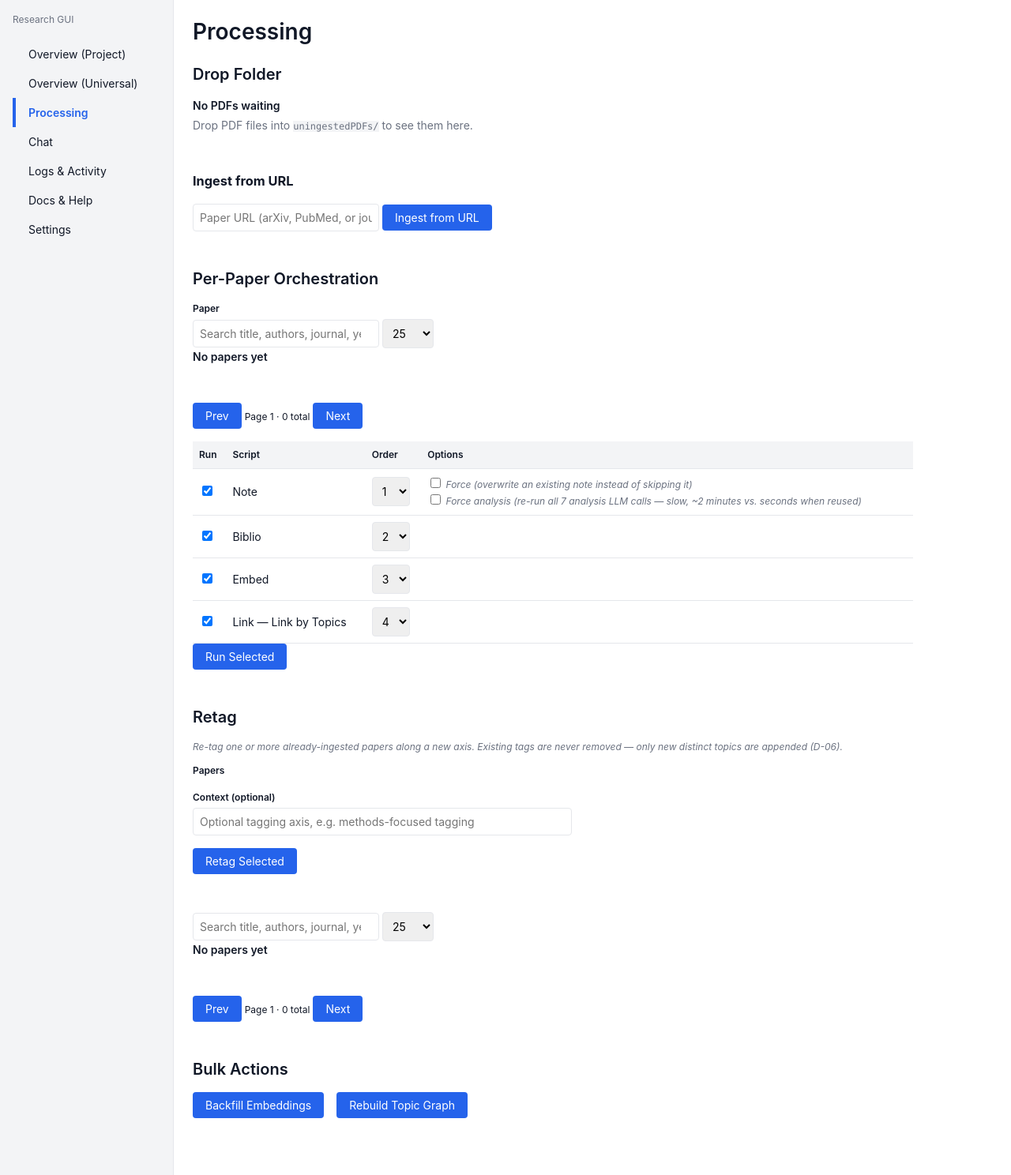
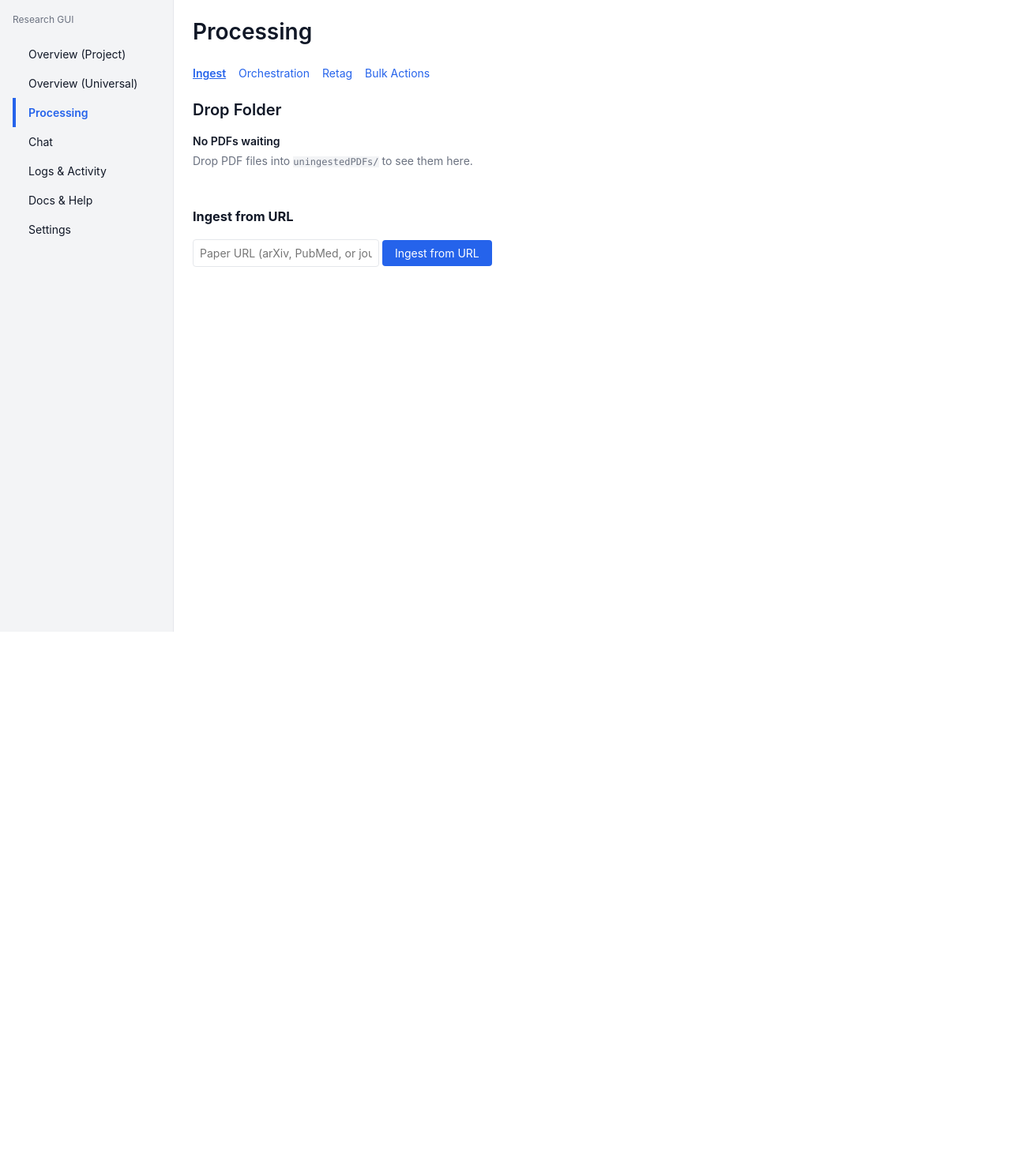
Before and after one commit to themanuelr/ragsearch-assistant, a FastAPI app: page /processing in a window 1280 px wide. Shown: the whole page at 79% size. After the commit the page ends 800 px from the top, so only its background shows below. Run offline with FastAPI, Linux system fonts and the light colour scheme.

Commit message:
feat(gui): split Processing page into tabs reusing doc-picker pattern (08.1 UAT)
Ingest / Orchestration / Retag / Bulk Actions are now four tabs using the
existing .doc-picker / .doc-picker-link markup+CSS. Panels stay in the DOM and
toggle via the hidden attribute, so htmx wiring (retag picker hx-trigger=load,
synchronous orchestration include) is unaffected.

Co-Authored-By: Claude Opus 4.8 <noreply@anthropic.com>

```diff
--- a/gui/templates/processing.html
+++ b/gui/templates/processing.html
@@ -3,7 +3,21 @@
 {% block content %}
   <h1>Processing</h1>
 
-  <section>
+  {# Tab bar — reuses the Docs & Help page's .doc-picker / .doc-picker-link
+     markup+CSS (no new tab component). Client-side only: every panel stays in
+     the DOM (so htmx wiring like the retag picker's hx-trigger="load" fires
+     regardless of which tab is visible); the script at the bottom toggles the
+     .active link and the panels' `hidden` attribute. #}
+  <nav class="doc-picker" id="processing-tabs">
+    <ul>
+      <li><a class="doc-picker-link active" href="#" data-tab="tab-ingest">Ingest</a></li>
+      <li><a class="doc-picker-link" href="#" data-tab="tab-orchestration">Orchestration</a></li>
+      <li><a class="doc-picker-link" href="#" data-tab="tab-retag">Retag</a></li>
+      <li><a class="doc-picker-link" href="#" data-tab="tab-bulk">Bulk Actions</a></li>
+    </ul>
+  </nav>
+
+  <section class="tab-panel" id="tab-ingest">
     <h2>Drop Folder</h2>
     {% if pending %}
     <button type="button" class="btn"
@@ -35,7 +49,7 @@
     </div>
   </section>
 
-  <section class="section-gap">
+  <section class="tab-panel" id="tab-orchestration" hidden>
     <h2>Per-Paper Orchestration</h2>
     <form hx-post="/processing/orchestrate" hx-target="#orchestrate-status" hx-swap="innerHTML">
       <div class="settings-field">
@@ -132,7 +146,7 @@
     <div id="orchestrate-status" class="section-gap"></div>
   </section>
 
-  <section class="section-gap">
+  <section class="tab-panel" id="tab-retag" hidden>
     <h2>Retag</h2>
     <p class="settings-hint">Re-tag one or more already-ingested papers along a new axis. Existing tags are never removed — only new distinct topics are appended (D-06).</p>
     <form hx-post="/processing/retag" hx-target="#retag-status" hx-swap="innerHTML">
@@ -163,7 +177,7 @@
     <div id="retag-status" class="section-gap"></div>
   </section>
 
-  <section class="section-gap">
+  <section class="tab-panel" id="tab-bulk" hidden>
     <h2>Bulk Actions</h2>
     <div class="bulk-actions">
       <button type="button" class="btn"
@@ -183,4 +197,27 @@
     </div>
     <div id="bulk-action-status" class="section-gap"></div>
   </section>
+
+  {# Client-side tab switcher. Panels are never removed from the DOM, so all
+     existing htmx wiring (including the retag picker's hx-trigger="load")
+     keeps working regardless of the active tab. #}
+  <script>
+    (function () {
+      var nav = document.getElementById("processing-tabs");
+      if (!nav) return;
+      var links = nav.querySelectorAll(".doc-picker-link");
+      links.forEach(function (link) {
+        link.addEventListener("click", function (e) {
+          e.preventDefault();
+          var targetId = link.getAttribute("data-tab");
+          links.forEach(function (l) {
+            var panel = document.getElementById(l.getAttribute("data-tab"));
+            var isActive = l === link;
+            l.classList.toggle("active", isActive);
+            if (panel) panel.hidden = !isActive;
+          });
+        });
+      });
+    })();
+  </script>
 {% endblock %}
```
